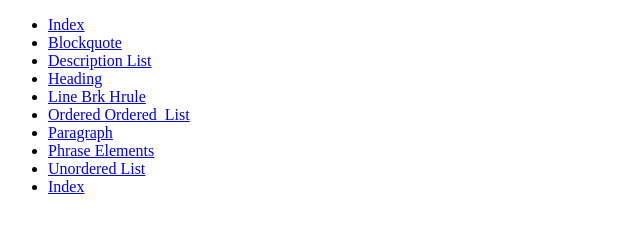
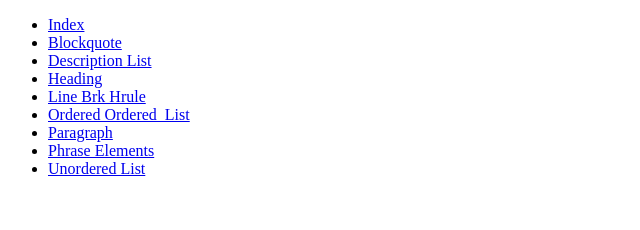
Before and after one commit to dianafduran/chapter02, a plain HTML site: page index.html in a window 1280 px wide. Shown: the full height of the page, 0-640 px from the left. Drawn offline with Linux system fonts and the light colour scheme.

Commit message:
Update index.html

```diff
--- a/index.html
+++ b/index.html
@@ -18,7 +18,6 @@
             <li><a href="paragraph.html">Paragraph</a></li>
             <li><a href="phrase_elements.html">Phrase Elements</a></li>
             <li><a href="unordered_list.html">Unordered List</a></li>
-            <li><a href="index.html">Index</a></li>
         </ul>
     </nav>
 
```
